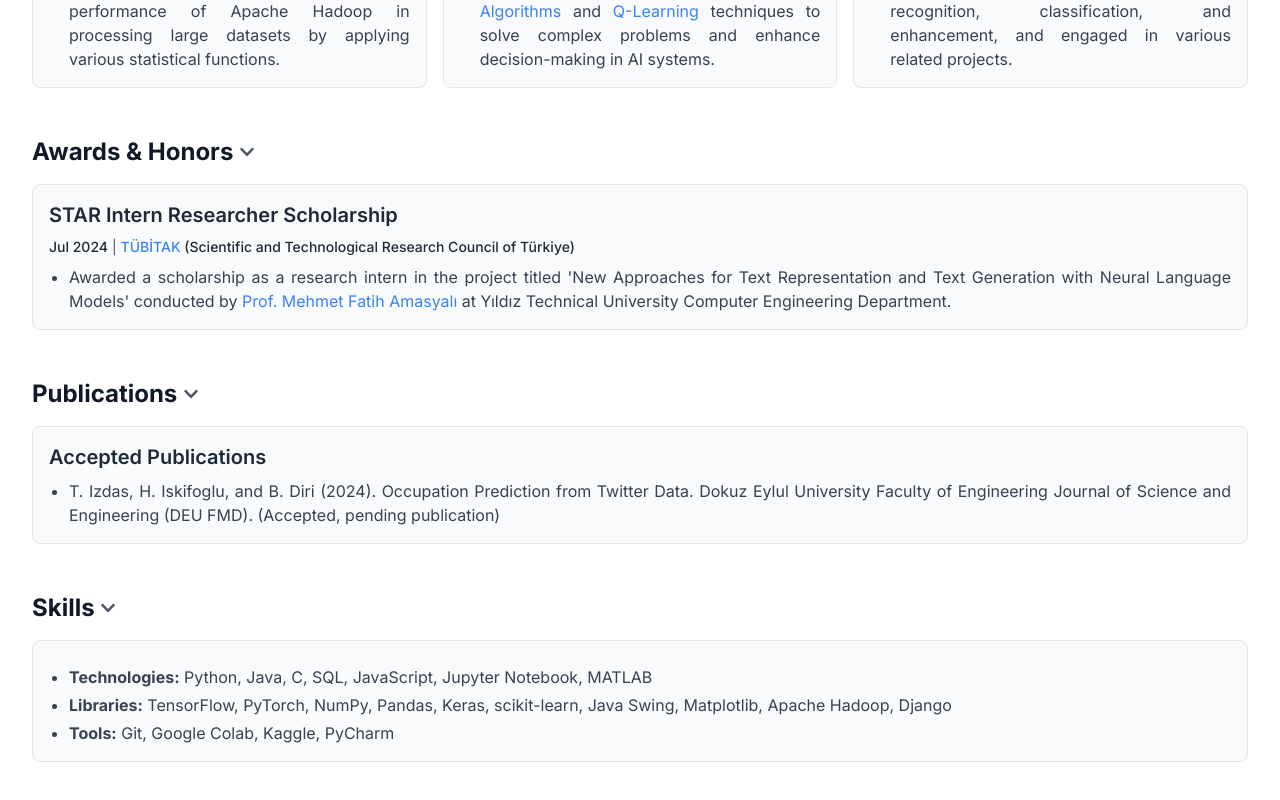
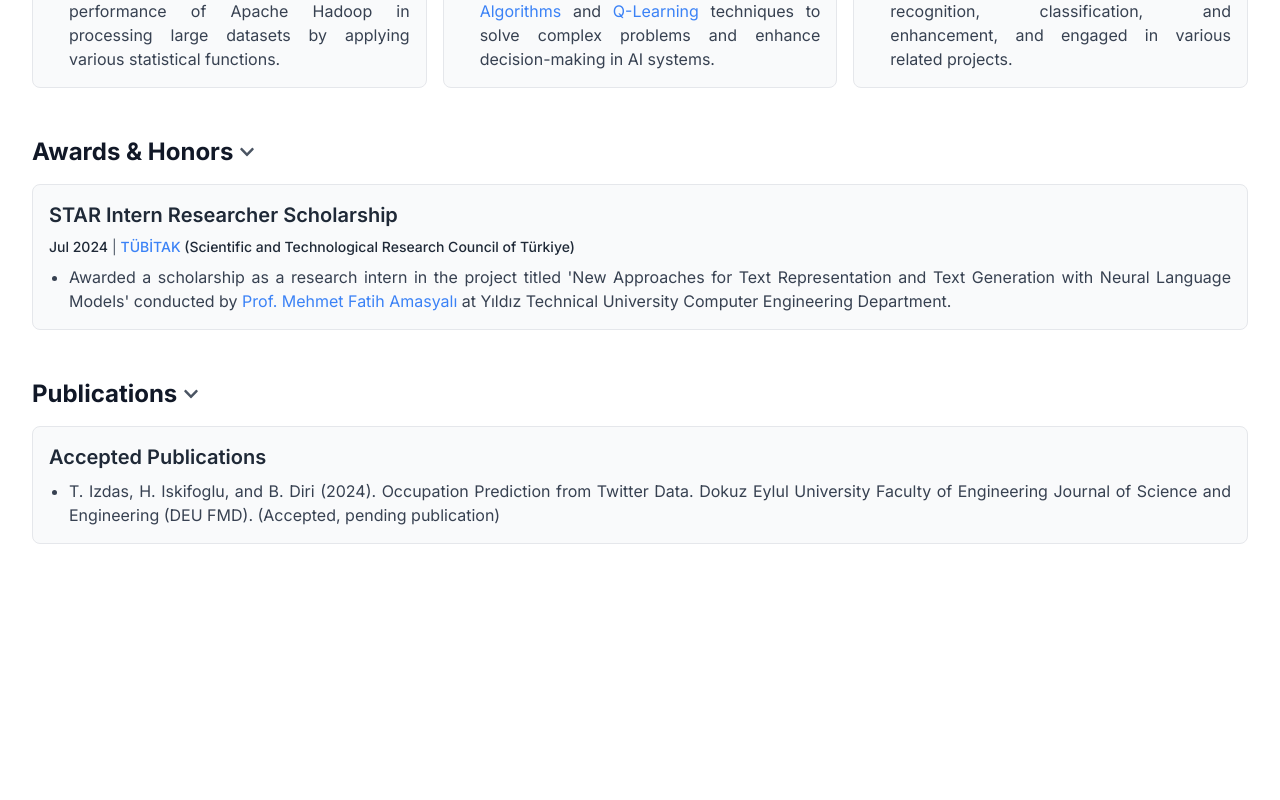
Before and after one commit to tolgaizdas/personal-website, a Next.js app: page / in a window 1280 px wide. Shown: the part 890-1690 px from the top of the page. After the commit the page ends 1498 px from the top, so only its background shows below. Built offline with nearby package versions, Linux system fonts and the light colour scheme.

Commit message:
removed skill section

```diff
--- a/src/app/page.js
+++ b/src/app/page.js
@@ -287,7 +287,7 @@ export default function Home() {
       <Section {...awardsAndHonors} />
       <Section {...publications} />
       {/* <Section {...accomplishments} /> */}
-      <Section {...skills} />
+      {/* <Section {...skills} /> */}
       {/* <Section {...languages} /> */}
     </div>
   );
```
